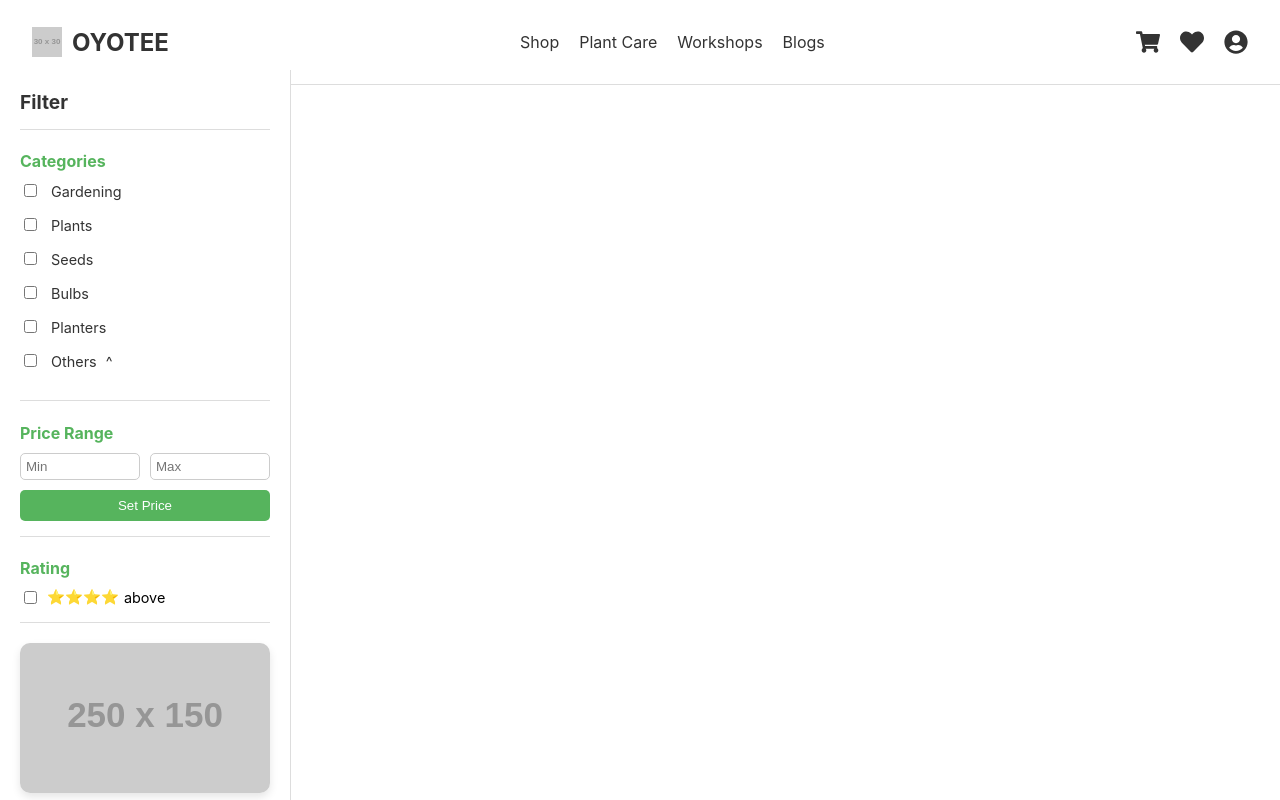
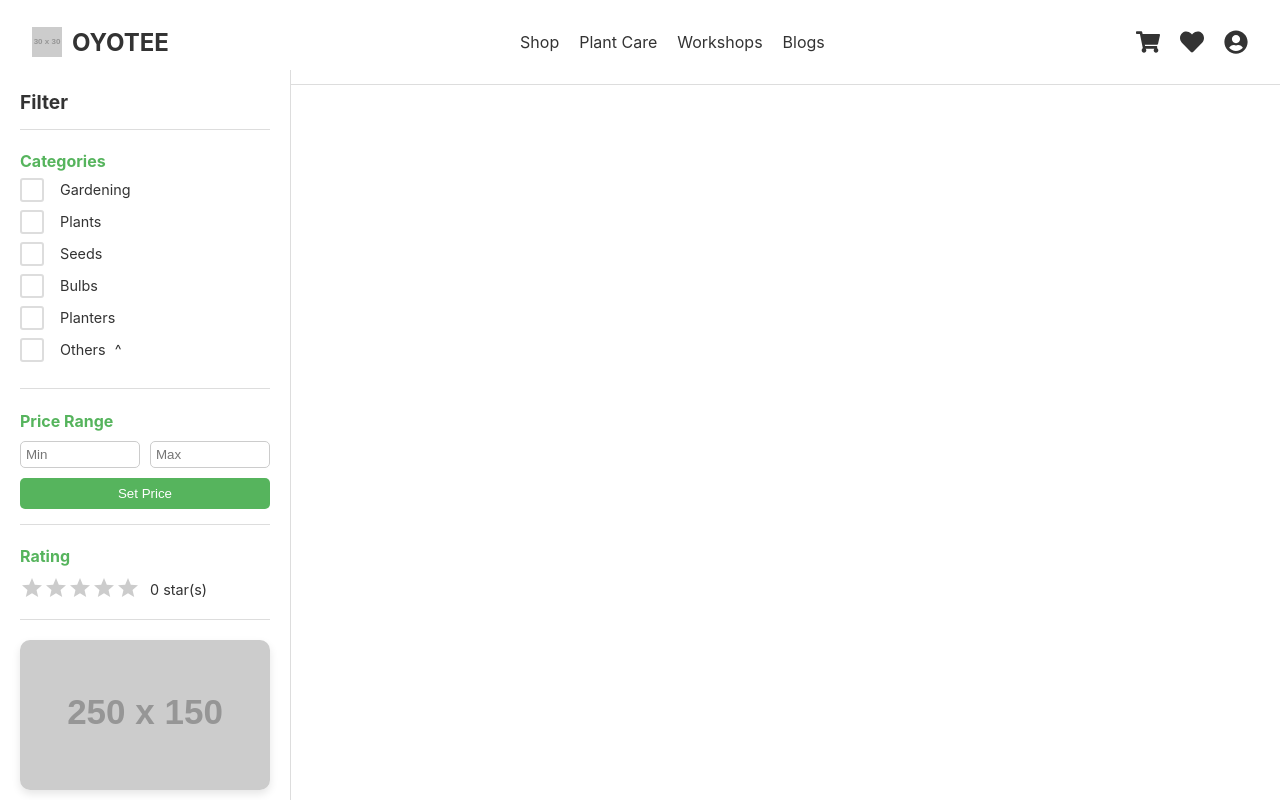
Before and after one commit to ShemBrooklyne/ecom.wbp, a React (Create React App) app: page / in a window 1280 px wide. Built offline with nearby package versions, Linux system fonts and the light colour scheme.

Commit message:
format side bar menu and include star rating fuctionality

```diff
--- a/src/components/FilterSidebar.css
+++ b/src/components/FilterSidebar.css
@@ -40,20 +40,59 @@
   color: #56b45d; /* Greenish theme */
 }
 
-/* Style for the categories and options checkboxes */
+/* Hide default checkbox appearance */
+.filter-options input[type="checkbox"] {
+  position: absolute;
+  opacity: 0; /* Hide the default checkbox */
+  cursor: pointer;
+}
+
+/* Custom checkbox container */
 .filter-options label {
-  display: block;
-  margin-bottom: 15px; /* Increased spacing for less squeezing */
+  display: flex;
+  align-items: center;
+  position: relative;
+  padding-left: 30px; /* Space for custom checkbox */
+  margin-bottom: 15px; /* Spacing between items */
   font-size: 0.9rem;
   color: #333;
+  cursor: pointer;
 }
 
-.filter-options input {
-  margin-right: 10px;
+/* Custom checkbox styling */
+.custom-checkbox {
+  position: absolute;
+  left: 0;
+  top: 50%;
+  transform: translateY(-50%);
+  width: 20px;
+  height: 20px;
+  background-color: #fff; /* White background */
+  border: 2px solid #ddd; /* Light grey border */
+  border-radius: 3px; /* Rounded corners */
+  transition: background-color 0.3s, border-color 0.3s;
 }
 
-.green-checkbox {
-  accent-color: #56b45d; /* Green color for both checked and unchecked state */
+/* Checkbox checked state styling */
+.filter-options input[type="checkbox"]:checked + .custom-checkbox {
+  background-color: #56b45d; /* Green background for checked state */
+  border-color: #56b45d; /* Green border for checked state */
+}
+
+.filter-options input[type="checkbox"]:checked + .custom-checkbox::after {
+  content: "\2714"; /* Unicode check mark */
+  color: #fff; /* White color for check mark */
+  position: absolute;
+  left: 50%;
+  top: 50%;
+  transform: translate(-50%, -50%);
+  font-size: 14px;
+}
+
+/* Ensure the text aligns properly */
+.checkbox-text {
+  margin-left: 10px; /* Space between checkbox and text */
+  vertical-align: middle; /* Align text vertically with checkbox */
 }
 
 /* Styling for the toggle arrow in categories */
--- a/src/components/FilterSidebar.js
+++ b/src/components/FilterSidebar.js
@@ -1,7 +1,16 @@
-import React from 'react';
-import './FilterSidebar.css';
+import React, { useState } from "react";
+import "./FilterSidebar.css";
+import StarRating from "./StarRating";
 
 const FilterSidebar = () => {
+    // eslint-disable-next-line
+    const [rating, setRating] = useState(0);
+
+    // Function to handle rating selection
+    const handleRatingSelect = (selectedRating) => {
+        setRating(selectedRating);
+    };
+
     return (
         <div className="filter-sidebar">
             {/* Filter Title */}
@@ -14,25 +23,38 @@ const FilterSidebar = () => {
                 <h4>Categories</h4>
                 <div className="filter-options">
                     <label>
-            <input type="checkbox" name="gardening" className="green-checkbox" /> Gardening
+                        <input type="checkbox" name="gardening" className="green-checkbox" />
+                        <span className="custom-checkbox"></span>
+                        <span className="checkbox-text">Gardening</span>
                     </label>
                     <label>
-            <input type="checkbox" name="plants" className="green-checkbox" /> Plants
+                        <input type="checkbox" name="plants" className="green-checkbox" />
+                        <span className="custom-checkbox"></span>
+                        <span className="checkbox-text">Plants</span>
                     </label>
                     <label>
-            <input type="checkbox" name="seeds" className="green-checkbox" /> Seeds
+                        <input type="checkbox" name="seeds" className="green-checkbox" />
+                        <span className="custom-checkbox"></span>
+                        <span className="checkbox-text">Seeds</span>
                     </label>
                     <label>
-            <input type="checkbox" name="bulbs" className="green-checkbox" /> Bulbs
+                        <input type="checkbox" name="bulbs" className="green-checkbox" />
+                        <span className="custom-checkbox"></span>
+                        <span className="checkbox-text">Bulbs</span>
                     </label>
                     <label>
-            <input type="checkbox" name="planters" className="green-checkbox" /> Planters
+                        <input type="checkbox" name="planters" className="green-checkbox" />
+                        <span className="custom-checkbox"></span>
+                        <span className="checkbox-text">Planters</span>
                     </label>
                     <label>
-            <input type="checkbox" name="others" className="green-checkbox" /> Others <span className="toggle-arrow">^</span>
+                        <input type="checkbox" name="others" className="green-checkbox" />
+                        <span className="custom-checkbox"></span>
+                        <span className="checkbox-text">Others <span className="toggle-arrow">^</span></span>
                     </label>
                 </div>
             </div>
+
 
             {/* Price Range Section */}
             <div className="filter-section">
@@ -47,15 +69,16 @@ const FilterSidebar = () => {
             {/* Rating Section */}
             <div className="filter-section">
                 <h4>Rating</h4>
-        <label className="rating-label">
-          <input type="checkbox" className="green-checkbox" />
-          <span role="img" aria-label="4 stars">⭐⭐⭐⭐</span> above
-        </label>
+                <StarRating onRatingSelect={handleRatingSelect} />
             </div>
 
             {/* Advertisement Section */}
             <div className="ad-image">
-        <img src="https://via.placeholder.com/250x150" alt="Ad" className="rounded-image" />
+                <img
+                    src="https://via.placeholder.com/250x150"
+                    alt="Ad"
+                    className="rounded-image"
+                />
             </div>
         </div>
     );
--- /dev/null
+++ b/src/components/StarRating.css
@@ -0,0 +1,28 @@
+/* src/components/StarRating.css */
+
+.star-rating {
+  display: flex;
+  align-items: center;
+}
+
+.star {
+  width: 24px;
+  height: 24px;
+  cursor: pointer;
+  color: #ccc; /* Default color of unselected stars */
+  transition: color 0.2s ease-in-out;
+}
+
+.star.filled {
+  color: #56b45d; /* Green color for selected stars */
+}
+
+.star:hover {
+  color: #56b45d; /* Green color on hover */
+}
+
+.star-rating span {
+  margin-left: 10px;
+  font-size: 0.9rem;
+  color: #333;
+}
--- /dev/null
+++ b/src/components/StarRating.js
@@ -0,0 +1,47 @@
+// src/components/StarRating.js
+import React, { useState } from 'react';
+import './StarRating.css'; // CSS for styling the stars
+
+const StarRating = ({ onRatingSelect }) => {
+  const [rating, setRating] = useState(0); // Holds the current rating
+  const [hover, setHover] = useState(0); // Holds the current hover state
+
+  // Function to update rating
+  const handleClick = (ratingValue) => {
+    setRating(ratingValue);
+    onRatingSelect(ratingValue); // Pass selected rating back to the parent component
+  };
+
+  return (
+    <div className="star-rating">
+      {[...Array(5)].map((star, index) => {
+        const ratingValue = index + 1;
+
+        return (
+          <label key={index}>
+            <input
+              type="radio"
+              name="rating"
+              value={ratingValue}
+              onClick={() => handleClick(ratingValue)}
+              style={{ display: 'none' }}
+            />
+            <svg
+              className={`star ${ratingValue <= (hover || rating) ? "filled" : ""}`}
+              xmlns="http://www.w3.org/2000/svg"
+              viewBox="0 0 24 24"
+              fill="currentColor"
+              onMouseEnter={() => setHover(ratingValue)}
+              onMouseLeave={() => setHover(0)}
+            >
+              <path d="M12 17.27L18.18 21l-1.64-7.03L22 9.24l-7.19-.61L12 2 9.19 8.63 2 9.24l5.46 4.73L5.82 21z" />
+            </svg>
+          </label>
+        );
+      })}
+      <span>{rating} star(s)</span> {/* Display the rating below stars */}
+    </div>
+  );
+};
+
+export default StarRating;
```
Lines whose indentation alone changed are shown as unchanged.
